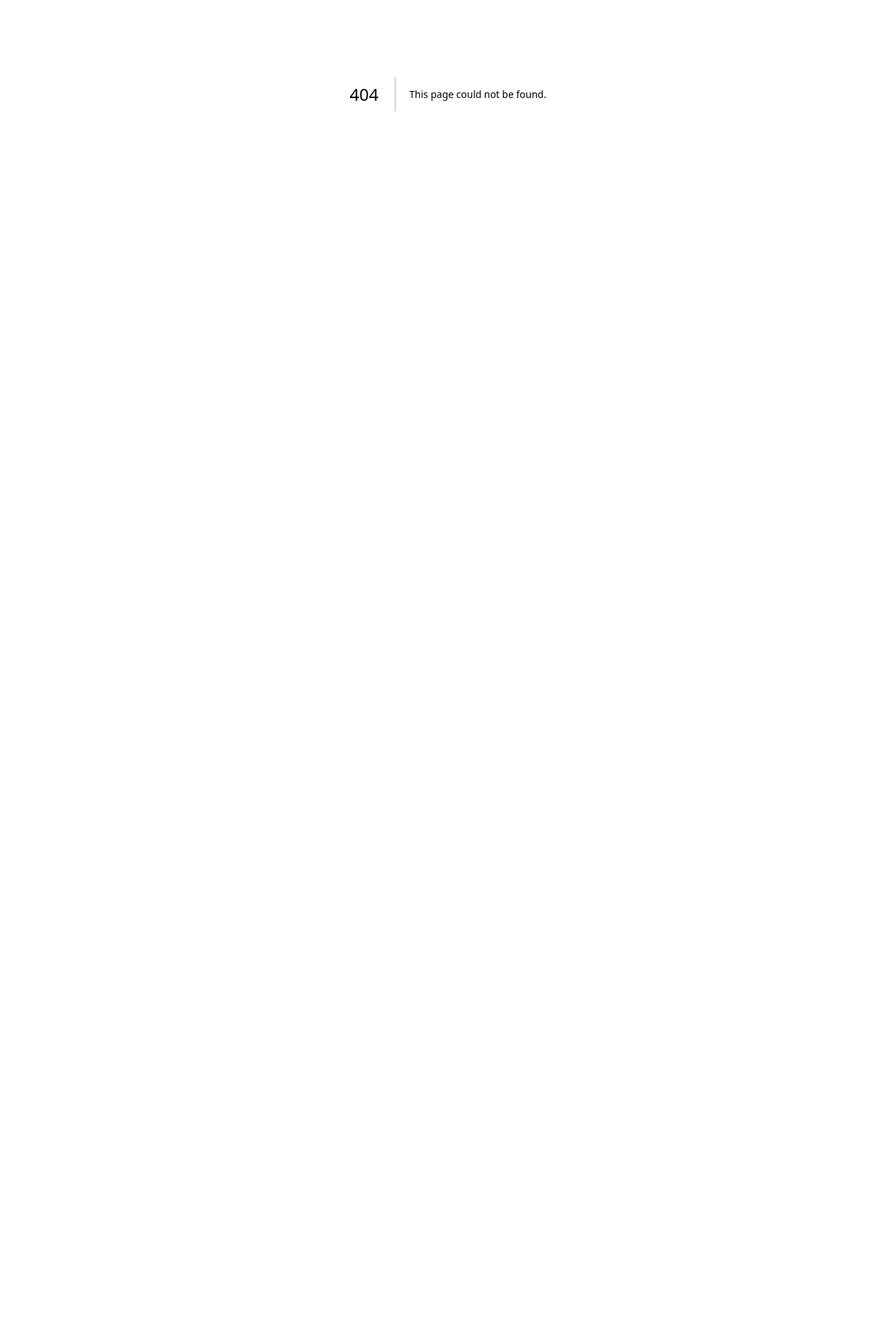
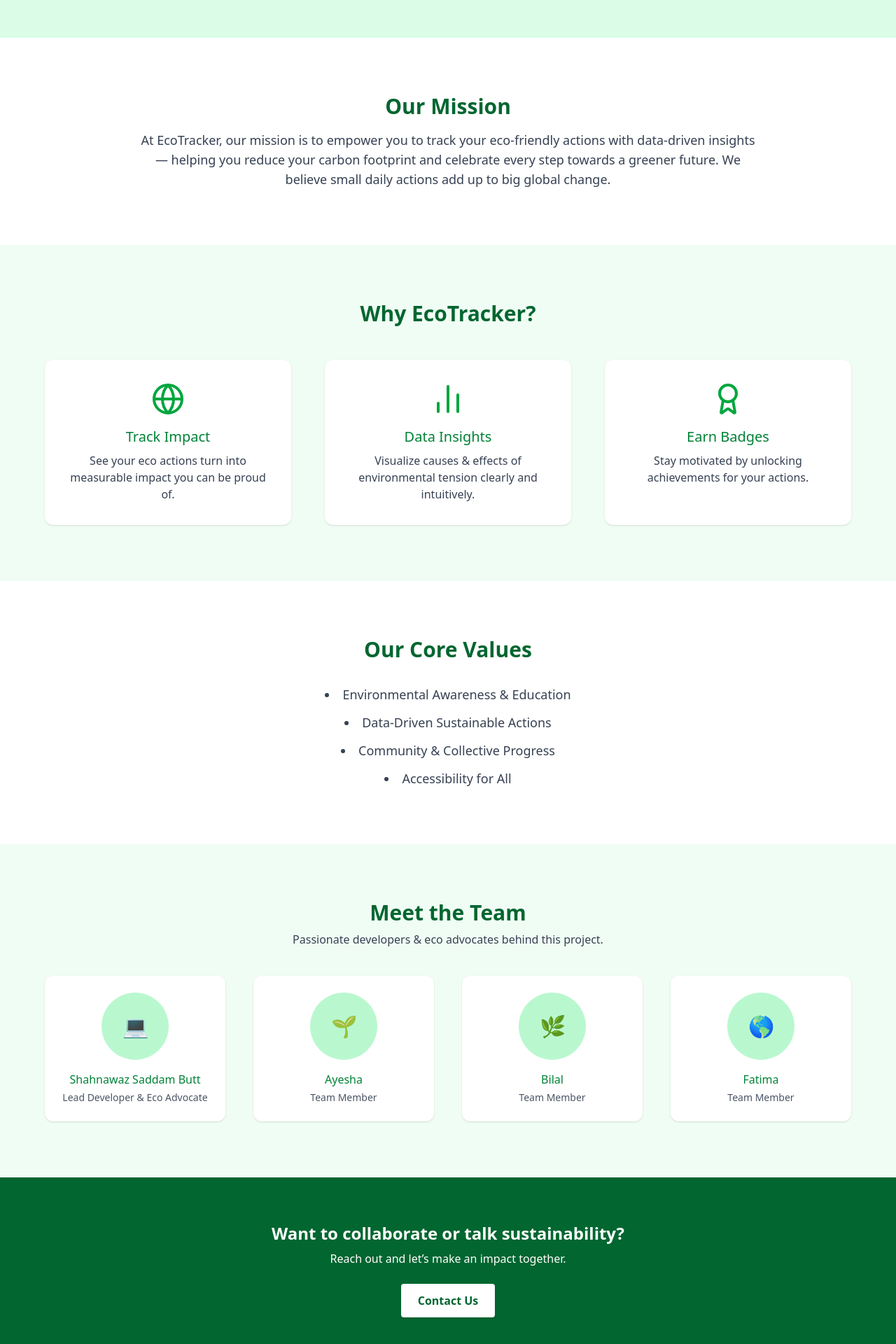
Before and after one commit to ShahanwazSaddam144/eco-tracker, a Next.js app: page /about in a window 1280 px wide. Before the commit this address had no page. Shown: the part 266-2186 px from the top of the page at 70% size. Before the commit the page ends 800 px from the top, so only its background shows below. Built offline with nearby package versions, Linux system fonts and the light colour scheme.

Commit message:
done for about

```diff
--- /dev/null
+++ b/app/about/page.js
@@ -0,0 +1,223 @@
+"use client";
+
+import React from "react";
+import { motion } from "framer-motion";
+import { Globe, BarChart2, Award, Leaf, Users } from "lucide-react";
+import Navbar from "../components/Navbar";
+
+const About = () => {
+  const team = [
+    {
+      name: "Shahnawaz Saddam Butt",
+      role: "Lead Developer & Eco Advocate",
+      emoji: "💻",
+    },
+    {
+      name: "Ayesha",
+      role: "Team Member",
+      emoji: "🌱",
+    },
+    {
+      name: "Bilal",
+      role: "Team Member",
+      emoji: "🌿",
+    },
+    {
+      name: "Fatima",
+      role: "Team Member",
+      emoji: "🌎",
+    },
+  ];
+
+  return (
+    <>
+      <Navbar />
+
+      {/* HERO / Header */}
+      <section className="bg-green-100 text-center py-24 px-8">
+        <motion.h1
+          className="text-5xl font-bold text-green-900"
+          initial={{ y: -50, opacity: 0 }}
+          animate={{ y: 0, opacity: 1 }}
+          transition={{ duration: 0.8 }}
+        >
+          About EcoTracker
+        </motion.h1>
+        <motion.p
+          className="mt-6 text-lg text-green-700 max-w-2xl mx-auto"
+          initial={{ opacity: 0 }}
+          animate={{ opacity: 1 }}
+          transition={{ delay: 0.5 }}
+        >
+          Learn who we are, why we exist, and how we help people make sustainable choices every day.
+        </motion.p>
+      </section>
+
+      {/* OUR MISSION */}
+      <section className="py-20 px-8 bg-white">
+        <div className="max-w-4xl mx-auto text-center">
+          <motion.h2
+            className="text-3xl font-semibold text-green-800"
+            initial={{ x: -50, opacity: 0 }}
+            whileInView={{ x: 0, opacity: 1 }}
+            viewport={{ once: true }}
+            transition={{ duration: 0.8 }}
+          >
+            Our Mission
+          </motion.h2>
+          <motion.p
+            className="mt-4 text-gray-700 text-lg"
+            initial={{ opacity: 0 }}
+            whileInView={{ opacity: 1 }}
+            viewport={{ once: true }}
+            transition={{ delay: 0.3 }}
+          >
+            At EcoTracker, our mission is to empower you to track your eco-friendly actions with data-driven insights — helping you reduce your carbon footprint and celebrate every step towards a greener future. We believe small daily actions add up to big global change.
+          </motion.p>
+        </div>
+      </section>
+
+      {/* WHY ECO TRACKER */}
+      <section className="bg-green-50 py-20 px-8">
+        <div className="max-w-6xl mx-auto text-center">
+          <motion.h2
+            className="text-3xl font-semibold text-green-800"
+            initial={{ y: -50, opacity: 0 }}
+            whileInView={{ y: 0, opacity: 1 }}
+            viewport={{ once: true }}
+            transition={{ duration: 0.8 }}
+          >
+            Why EcoTracker?
+          </motion.h2>
+
+          <div className="grid grid-cols-1 md:grid-cols-3 gap-12 mt-12">
+            <motion.div
+              className="text-center bg-white p-8 rounded-xl shadow hover:scale-105 transition-transform duration-300"
+              whileHover={{ scale: 1.05 }}
+            >
+              <Globe className="mx-auto text-green-600" size={48} />
+              <h3 className="mt-4 text-xl font-medium text-green-700">Track Impact</h3>
+              <p className="text-gray-700 mt-2">
+                See your eco actions turn into measurable impact you can be proud of.
+              </p>
+            </motion.div>
+
+            <motion.div
+              className="text-center bg-white p-8 rounded-xl shadow hover:scale-105 transition-transform duration-300"
+              whileHover={{ scale: 1.05 }}
+            >
+              <BarChart2 className="mx-auto text-green-600" size={48} />
+              <h3 className="mt-4 text-xl font-medium text-green-700">Data Insights</h3>
+              <p className="text-gray-700 mt-2">
+                Visualize causes & effects of environmental tension clearly and intuitively.
+              </p>
+            </motion.div>
+
+            <motion.div
+              className="text-center bg-white p-8 rounded-xl shadow hover:scale-105 transition-transform duration-300"
+              whileHover={{ scale: 1.05 }}
+            >
+              <Award className="mx-auto text-green-600" size={48} />
+              <h3 className="mt-4 text-xl font-medium text-green-700">Earn Badges</h3>
+              <p className="text-gray-700 mt-2">
+                Stay motivated by unlocking achievements for your actions.
+              </p>
+            </motion.div>
+          </div>
+        </div>
+      </section>
+
+      {/* OUR VALUES */}
+      <section className="py-20 px-8 bg-white">
+        <div className="max-w-4xl mx-auto text-center">
+          <motion.h2
+            className="text-3xl font-semibold text-green-800"
+            initial={{ x: 50, opacity: 0 }}
+            whileInView={{ x: 0, opacity: 1 }}
+            viewport={{ once: true }}
+            transition={{ duration: 0.8 }}
+          >
+            Our Core Values
+          </motion.h2>
+          <motion.ul
+            className="mt-8 text-lg text-gray-700 list-disc list-inside space-y-3"
+            initial={{ opacity: 0 }}
+            whileInView={{ opacity: 1 }}
+            viewport={{ once: true }}
+            transition={{ delay: 0.3 }}
+          >
+            <li>Environmental Awareness & Education</li>
+            <li>Data‑Driven Sustainable Actions</li>
+            <li>Community & Collective Progress</li>
+            <li>Accessibility for All</li>
+          </motion.ul>
+        </div>
+      </section>
+
+      {/* TEAM */}
+      <section className="bg-green-50 py-20 px-8">
+        <div className="max-w-6xl mx-auto text-center">
+          <motion.h2
+            className="text-3xl font-semibold text-green-800"
+            initial={{ y: -50, opacity: 0 }}
+            whileInView={{ y: 0, opacity: 1 }}
+            viewport={{ once: true }}
+            transition={{ duration: 0.8 }}
+          >
+            Meet the Team
+          </motion.h2>
+          <p className="text-gray-700 mt-2">
+            Passionate developers & eco advocates behind this project.
+          </p>
+
+          <div className="grid grid-cols-1 sm:grid-cols-2 md:grid-cols-4 gap-10 mt-10">
+            {team.map((member, idx) => (
+              <motion.div
+                key={idx}
+                className="bg-white shadow p-6 rounded-xl text-center hover:scale-105 transition-transform duration-300"
+                whileHover={{ scale: 1.05 }}
+              >
+                <div className="w-24 h-24 bg-green-200 rounded-full mx-auto text-3xl flex items-center justify-center">
+                  {member.emoji}
+                </div>
+                <h3 className="mt-4 font-medium text-green-700">{member.name}</h3>
+                <p className="text-gray-600 text-sm mt-1">{member.role}</p>
+              </motion.div>
+            ))}
+          </div>
+        </div>
+      </section>
+
+      {/* CONTACT CTA */}
+      <section className="bg-green-800 py-16 text-center text-white px-8">
+        <motion.h3
+          className="text-2xl font-semibold"
+          initial={{ y: 20, opacity: 0 }}
+          whileInView={{ y: 0, opacity: 1 }}
+          viewport={{ once: true }}
+          transition={{ duration: 0.8 }}
+        >
+          Want to collaborate or talk sustainability?
+        </motion.h3>
+        <motion.p
+          className="mt-2"
+          initial={{ opacity: 0 }}
+          whileInView={{ opacity: 1 }}
+          viewport={{ once: true }}
+          transition={{ delay: 0.3 }}
+        >
+          Reach out and let’s make an impact together.
+        </motion.p>
+        <motion.a
+          href="mailto:contact@eco.buttnetworks.com"
+          className="inline-block mt-6 bg-white text-green-800 font-semibold px-6 py-3 rounded shadow hover:bg-green-100 transition-colors duration-300"
+          whileHover={{ scale: 1.05 }}
+        >
+          Contact Us
+        </motion.a>
+      </section>
+    </>
+  );
+};
+
+export default About;
```
